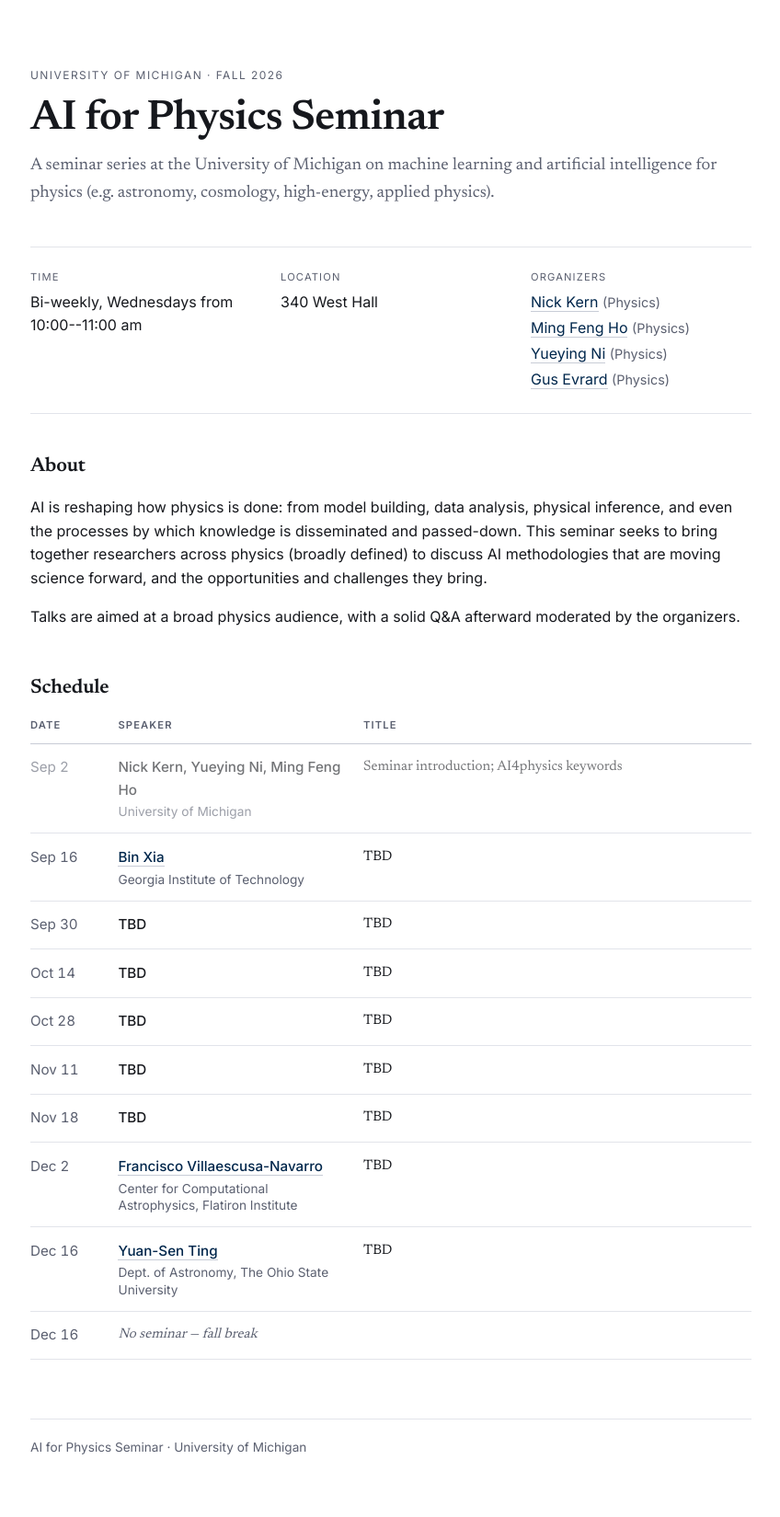
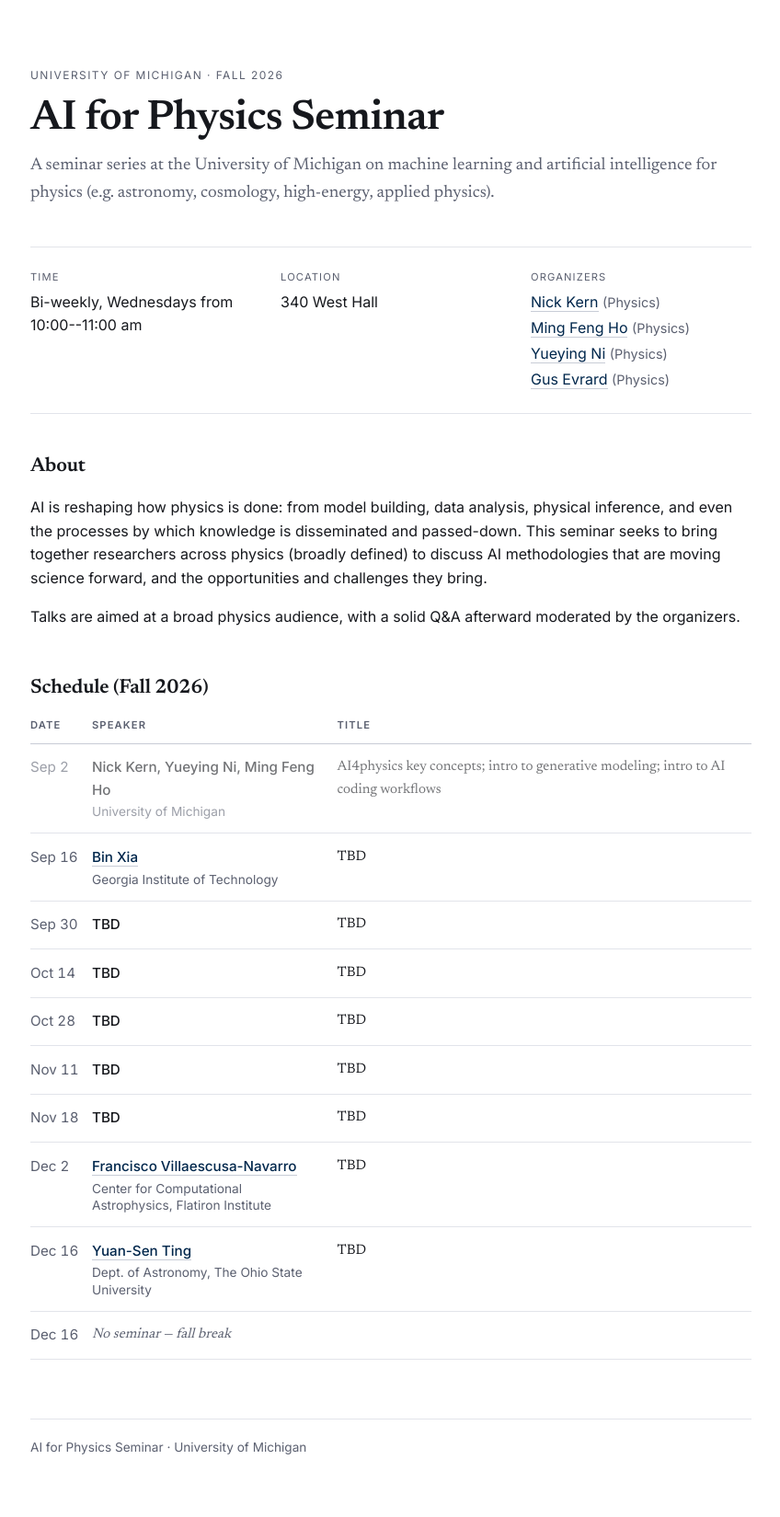
Before and after one commit to umich-ai4physics/umich-ai4physics.github.io, a Jekyll site: the page built from index.html, in a window 1280 px wide. Shown: the whole page at 92% size, without its empty margins (215-1063 px from the left). Built offline with Jekyll 4.4.1, drawn with Linux system fonts in a browser that asks for light colours.

Commit message:
Serve at domain root after repo rename; update speaker titles

```diff
--- a/_config.yml
+++ b/_config.yml
@@ -5,7 +5,7 @@
   A seminar series at the University of Michigan on machine learning and
   artificial intelligence for physics (e.g. astronomy, cosmology, high-energy, applied physics).
 url: "https://umich-ai4physics.github.io"
-baseurl: "/umich-ai4physics"
+baseurl: ""  # org site served at the domain root; no repo path prefix
 
 # Seminar details (edit these — they render in the header block).
 # `contact` and `calendar` are optional: comment either out to drop it from the page.
--- a/_data/speakers.yml
+++ b/_data/speakers.yml
@@ -6,7 +6,7 @@
   name: Nick Kern, Yueying Ni, Ming Feng Ho
   #url: https://example.edu/~one
   affiliation: University of Michigan
-  title: "Seminar introduction; AI4physics keywords"
+  title: "AI4physics key concepts; intro to generative modeling; intro to AI coding workflows"
 
 - date: 2026-09-16
   name: Bin Xia
--- a/index.html
+++ b/index.html
@@ -51,7 +51,7 @@
 </section>
 
 <section>
-  <h2>Schedule</h2>
+  <h2>Schedule (Fall 2026)</h2>
   <div class="table-scroll">
     <table>
       <thead>
```
Also changed, not shown: README.md.
